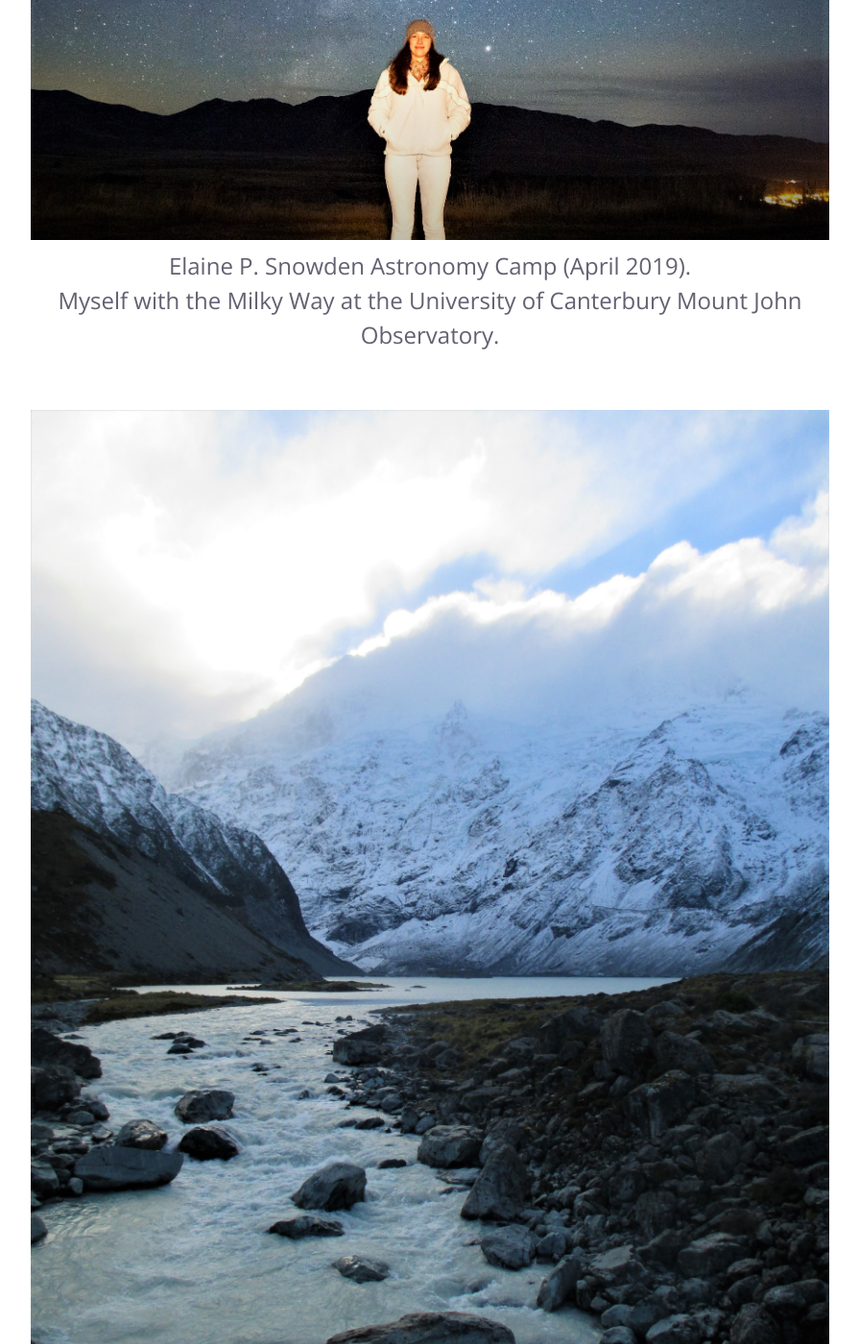
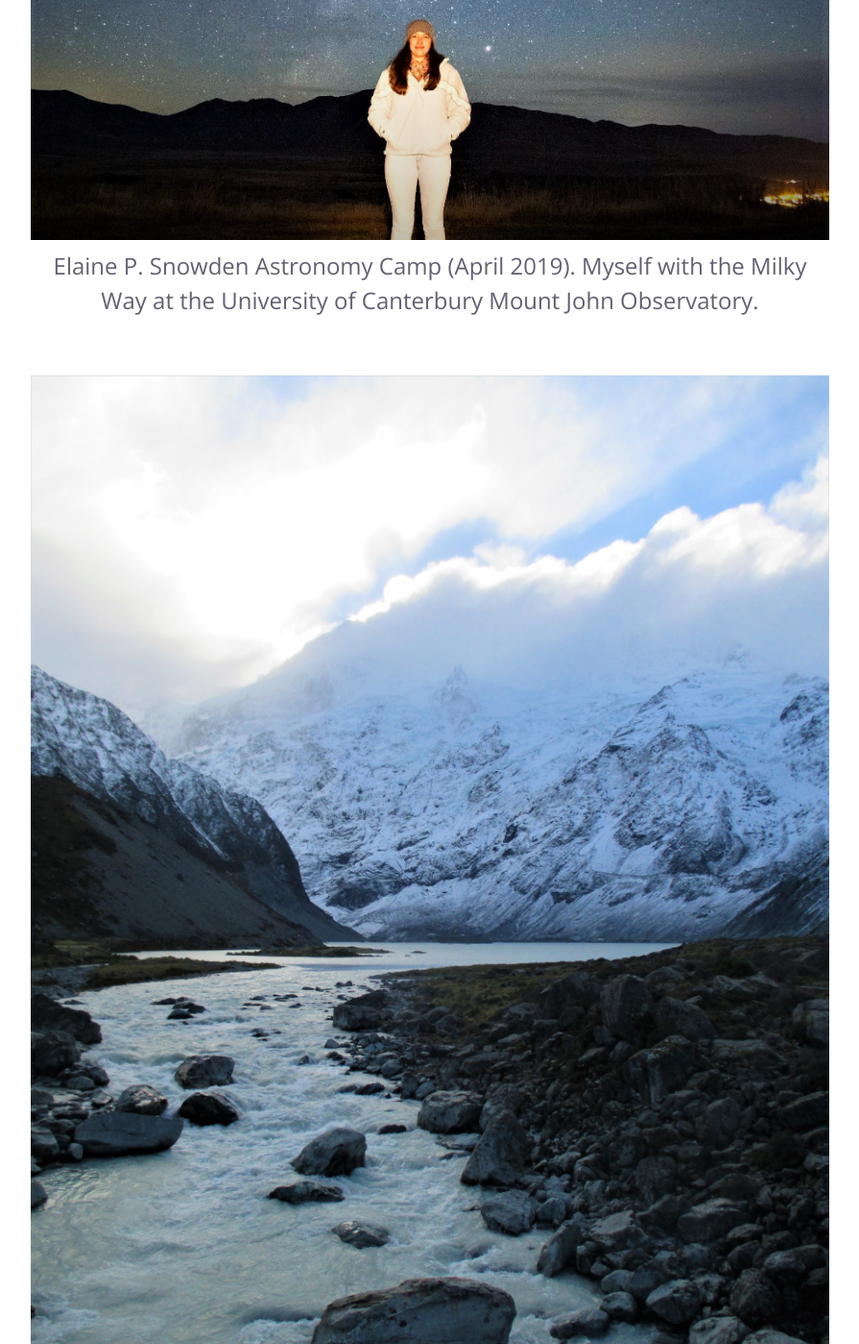
Before and after one commit to rcdorsey/rcdcorsey.github.io, a Jekyll site: the page built from outreach.html, in a window 1280 px wide and 1400 px high, scrolled down 2116 px. Shown: the whole window at 96% size, without its empty margins (192-1087 px from the left). Built offline with Jekyll 4.4.1, drawn with Linux system fonts in a browser that asks for light colours; part of the change alters nothing that is shown; some of the changed text lies outside the part shown.

```diff
--- a/outreach.html
+++ b/outreach.html
@@ -7,9 +7,11 @@ images:
     - image: 'Outreach-2019-EPS-UC-1.jpg'
       caption: 'Elaine P. Snowden Astronomy Camp (April 2019). </br>Setting up solar telescopes.'
     - image: 'Outreach-2019-EPS-MJ.jpg'
-      caption: 'Elaine P. Snowden Astronomy Camp (April 2019). </br>Myself with the Milky Way at the University of Canterbury Mount John Observatory.'
+      caption: 'Elaine P. Snowden Astronomy Camp (April 2019). Myself with the Milky Way at the University of Canterbury Mount John Observatory.'
     - image: 'Outreach-2018-April-EPS-MountCookArea-2.jpg'
-      caption: 'Caption 3'
+      caption: 'Elaine P. Snowden Astronomy Camp (April 2018).'
     - image: 'Outreach-2018-April-EPS-TasmanGlacier-1-2.jpg'
       caption: 'Caption 4'
+    - image: 'Outreach-2018-April-EPS-TasmanGlacier-2-2.jpg'
+      caption: 'Caption 4'
 ---
```
